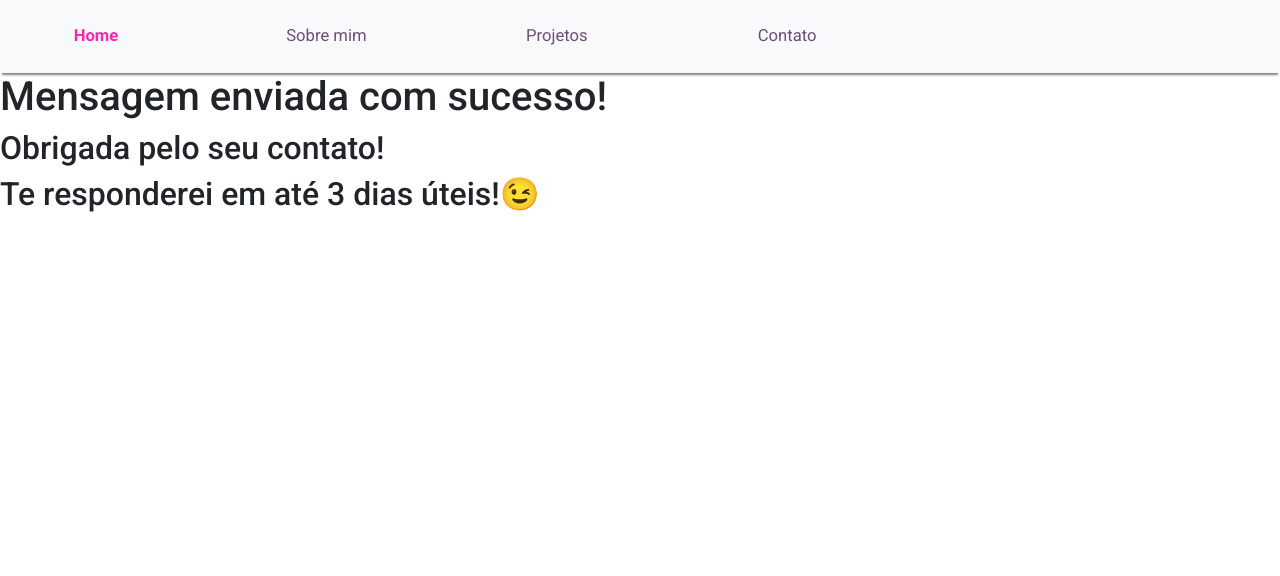
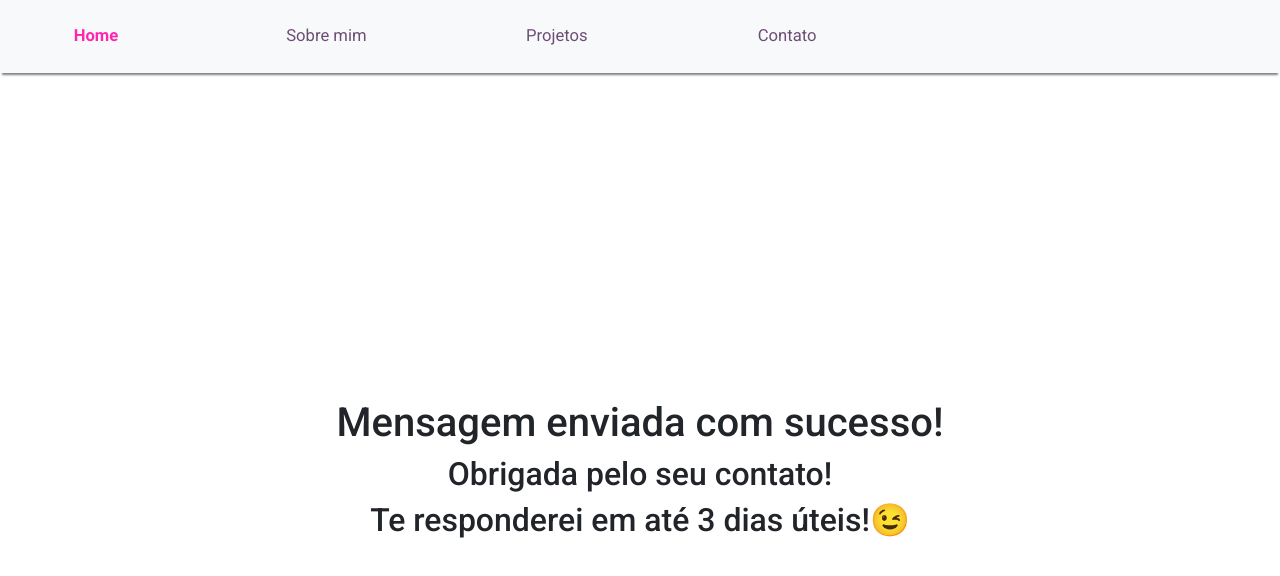
Before and after one commit to raisamrs/raisamrs.github.io, a React (Vite) app: page /sent-message in a window 1280 px wide. Shown: the top 576 px of the page. Built offline with nearby package versions, Linux system fonts and the light colour scheme.

Commit message:
styles: estilização da página de contatos e da página de mensagem enviada

```diff
--- a/index.html
+++ b/index.html
@@ -7,7 +7,6 @@
 
     <!-- Bootstrap -->
     <link rel="stylesheet" href="https://cdn.jsdelivr.net/npm/bootstrap@5.3.3/dist/css/bootstrap.min.css">
-
     <!-- Google Web Fonts -->
     <link rel="preconnect" href="https://fonts.gstatic.com">
     <link rel="preconnect" href="https://fonts.googleapis.com">
--- a/src/helpers/formHandlers.tsx
+++ b/src/helpers/formHandlers.tsx
@@ -1,5 +1,5 @@
 // formHandlers.tsx
-import { useState, useEffect } from 'react';
+import React, { useState, useEffect } from 'react';
 import { isNameValid, isLastNameValid, isEmailValid } from './formValidations';
 
 export function useForm() {
--- a/src/pages/Contact/Contact.module.css
+++ b/src/pages/Contact/Contact.module.css
@@ -6,6 +6,10 @@
 	--lime-green:#b3f12c;
 }
 
+button {
+  cursor: not-allowed;
+}
+
 label {
   color: var(--dark-purple);
   font-size: 1.3rem;
--- a/src/pages/Contact/Contact.tsx
+++ b/src/pages/Contact/Contact.tsx
@@ -49,13 +49,13 @@ function Contact() {
                 id="name"
                 className={ nameClasses }
                 type="text"
-                name="name"
+                name="$Nome"
                 placeholder="Ex.: Natália"
                 value={ name }
                 onChange={ handleNameChange }
                 required
-                min="5"
-                max="60"
+                minLength={ 5 }
+                maxLength={ 60 }
               />
             </div>
           </div>
@@ -66,13 +66,13 @@ function Contact() {
                 id="last-name"
                 className={ lastNameClasses }
                 type="text"
-                name="last-name"
+                name="$Sobrenome"
                 placeholder="Ex.: Abreu"
                 value={ lastName }
                 onChange={ handleLastNameChange }
                 required
-                min="5"
-                max="60"
+                minLength={ 5 }
+                maxLength={ 60 }
               />
             </div>
           </div>
@@ -87,12 +87,12 @@ function Contact() {
                 id="email"
                 className={ emailClasses }
                 type="text"
-                name="email"
+                name="$E-mail"
                 placeholder="Ex: email@dominio.com.br"
                 value={ email }
                 onChange={ handleEmailChange }
                 required
-                max="70"
+                maxLength={ 70 }
               />
             </div>
           </div>
@@ -104,12 +104,12 @@ function Contact() {
               <input
                 className={ subjectClasses }
                 type="text"
-                name="subject"
+                name="$Assunto"
                 placeholder="Ex: Criação de site para minha loja de roupas"
                 value={ subject }
                 onChange={ handleSubjectChange }
                 required
-                max="1000"
+                maxLength={ 1000 }
               />
             </div>
           </div>
@@ -118,7 +118,7 @@ function Contact() {
             <div className={ formGroupCol12Classes } />
             <textarea
               className={ messageClasses }
-              name="message"
+              name="$Mensagem"
               cols={ 30 }
               rows={ 10 }
               placeholder="Detalhe um pouco mais o que deseja :)"
--- a/src/pages/Contact/classesNamesContact.ts
+++ b/src/pages/Contact/classesNamesContact.ts
@@ -3,6 +3,7 @@ import styles from './Contact.module.css';
 
 const formControl = 'form-control';
 const formRow = 'form-row';
+
 export const containerFormClasses = classNames(
   'container',
   'mt-4',
@@ -43,6 +44,7 @@ export const messageClasses = classNames(
 );
 
 export const btnClasses = classNames(
+  styles.button,
   'btn',
   'btn-success',
 );
--- a/src/pages/SentMessage/SentMessage.module.css
+++ b/src/pages/SentMessage/SentMessage.module.css
@@ -0,0 +1,3 @@
+.sentMessageContainer {
+  height: 100vh;
+}
--- a/src/pages/SentMessage/SentMessage.tsx
+++ b/src/pages/SentMessage/SentMessage.tsx
@@ -1,9 +1,11 @@
+import { sucessMsgClasses, sentMsgContainerClasses } from './classesNamesSentMessage';
+
 function SentMessage() {
   return (
-    <div>
-      <h1> Mensagem enviada com sucesso!</h1>
-      <h2>Obrigada pelo seu contato! </h2>
-      <h2>Te responderei em até 3 dias úteis!😉</h2>
+    <div className={ sentMsgContainerClasses }>
+      <h1 className={ sucessMsgClasses }> Mensagem enviada com sucesso!</h1>
+      <h2 className={ sucessMsgClasses }>Obrigada pelo seu contato! </h2>
+      <h2 className={ sucessMsgClasses }>Te responderei em até 3 dias úteis!😉</h2>
     </div>
   );
 }
--- /dev/null
+++ b/src/pages/SentMessage/classesNamesSentMessage.ts
@@ -0,0 +1,15 @@
+import classNames from 'classnames';
+import styles from './SentMessage.module.css';
+
+export const sucessMsgClasses = classNames(
+  'text-center',
+);
+
+export const sentMsgContainerClasses = classNames(
+  'd-flex',
+  'flex-column',
+  'justify-content-center',
+  'align-items-center',
+  'align-content-center',
+  styles.sentMessageContainer,
+);
```
